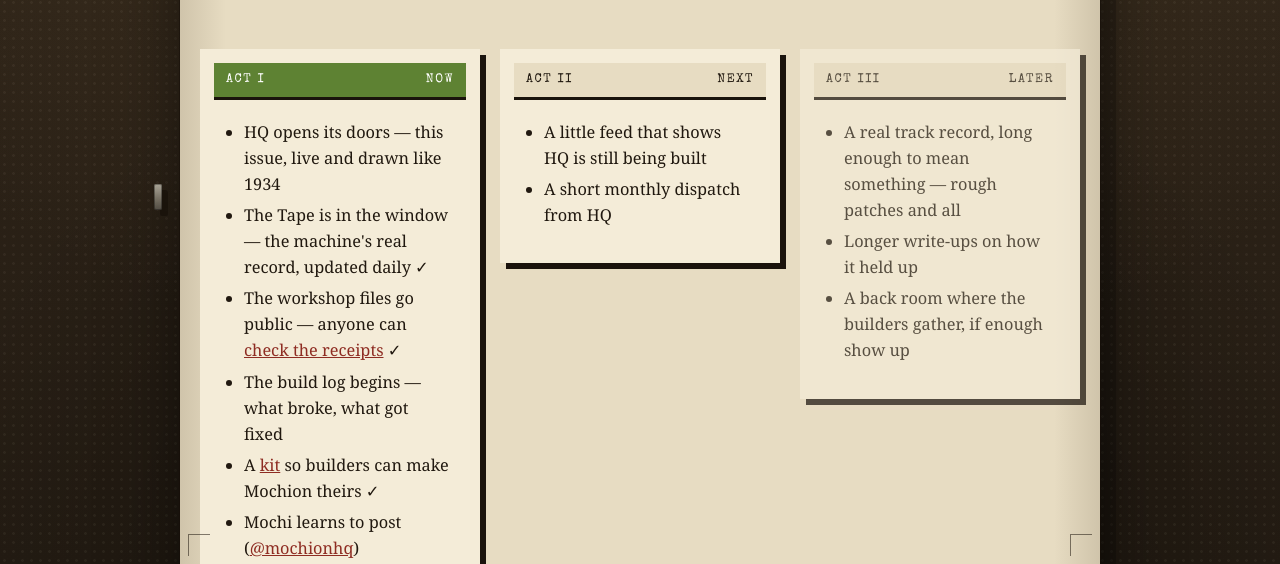
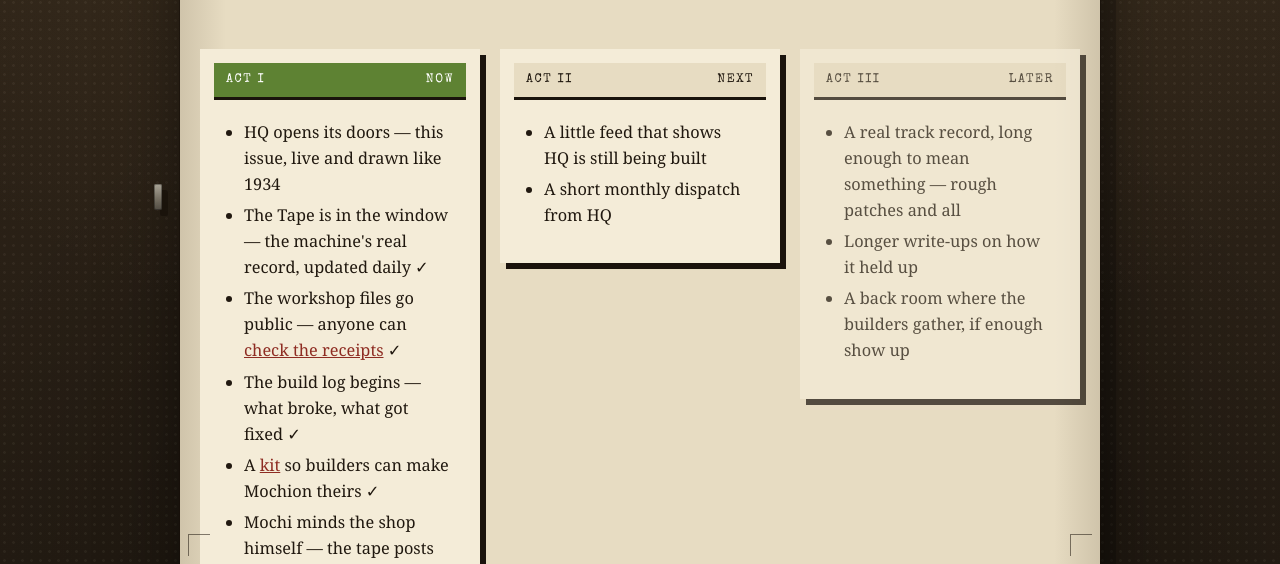
Before and after one commit to mochionxyz-beep/mochion-site, a plain HTML site: page roadmap.html in a window 1280 px wide. Shown: the part 236-800 px from the top of the page. Drawn offline with Linux system fonts and the light colour scheme.

Commit message:
Roadmap: mark the automation + build log as shipped
Act I now shows 'Mochi minds the shop himself — the tape posts every day,
hands-free ✓' and 'the build log begins ✓'. The auto-poster and the log are
live, so the roadmap should say so (it was still showing them unchecked — a
mixed signal vs the launch thread's 'it runs itself now'). 'The first builders
show up' stays deliberately unchecked — that's the Day-50 launch goal, the
next ✓ to earn.

```diff
--- a/roadmap.html
+++ b/roadmap.html
@@ -52,9 +52,9 @@
             <li>HQ opens its doors — this issue, live and drawn like 1934</li>
             <li>The Tape is in the window — the machine's real record, updated daily ✓</li>
             <li>The workshop files go public — anyone can <a href="https://github.com/mochionxyz-beep/mochion-site">check the receipts</a> ✓</li>
-            <li>The build log begins — what broke, what got fixed</li>
+            <li>The build log begins — what broke, what got fixed ✓</li>
             <li>A <a href="/kit">kit</a> so builders can make Mochion theirs ✓</li>
-            <li>Mochi learns to post (<a href="https://x.com/mochionhq">@mochionhq</a>)</li>
+            <li>Mochi minds the shop himself — the tape posts every day, hands-free (<a href="https://x.com/mochionhq">@mochionhq</a>) ✓</li>
             <li>The first builders show up</li>
           </ul>
         </div>
```
